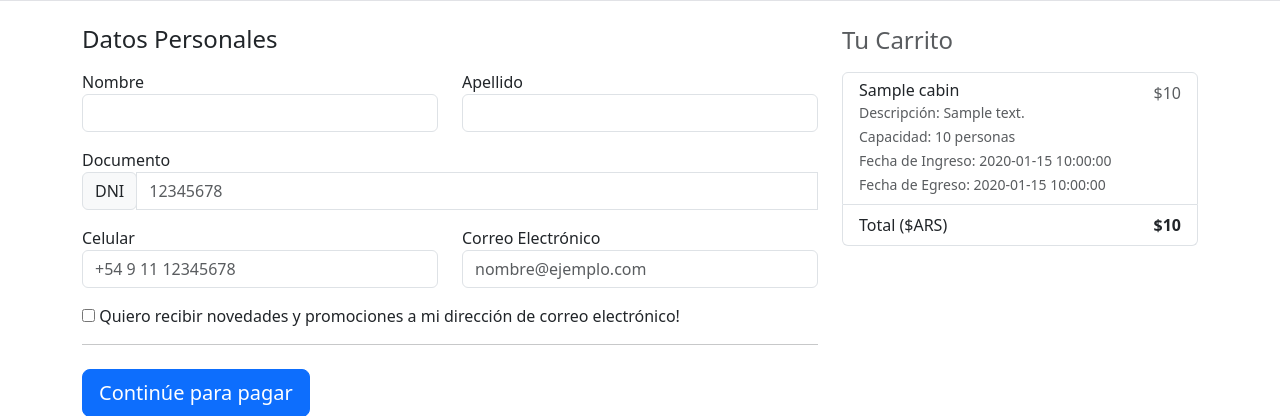
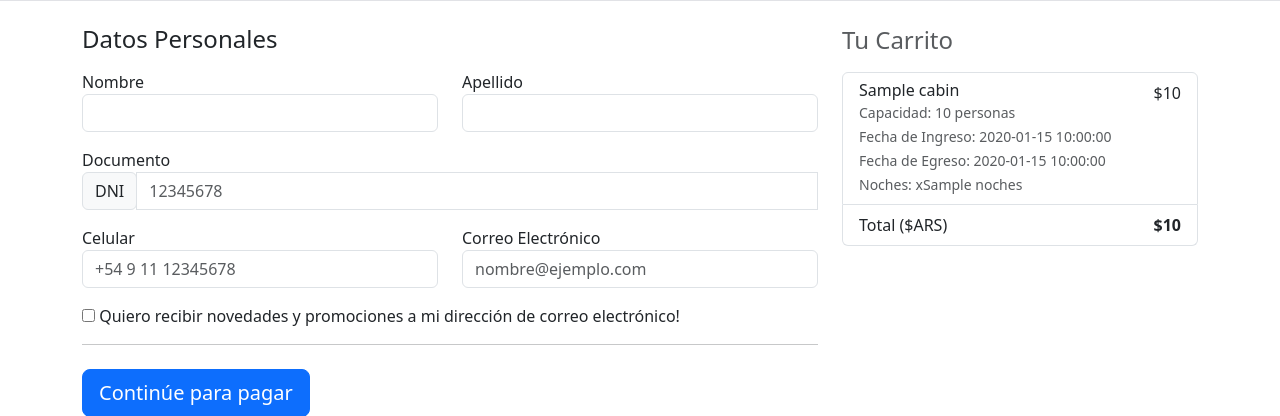
Before and after one commit to tompivel/tp-ids, a Flask app: template frontend/templates/reservar.html in a window 1280 px wide. Shown: the part 649-1065 px from the top of the page. Run offline with Flask 3, Linux system fonts and the light colour scheme; the template is opened without the code that fills it: most values are stand-ins (such as "Sample title", 1, 10 or a date in 2020); some libraries are stand-ins or nearby versions.

Commit message:
44- Precio x noches distinguido

```diff
--- a/frontend/app.py
+++ b/frontend/app.py
@@ -70,8 +70,9 @@ def reservar():
             data = eval(data)
             fecha_salida = datetime.strptime(data['fecha_salida'], '%Y-%m-%d')
             fecha_entrada = datetime.strptime(data['fecha_entrada'], '%Y-%m-%d')
-            precioTotal = float(cabin['precio']) * (fecha_salida - fecha_entrada).days
-            return render_template('reservar.html', data=data, cabin=cabin, precioTotal=precioTotal)
+            noches = (fecha_salida - fecha_entrada).days
+            precioTotal = float(cabin['precio']) * noches
+            return render_template('reservar.html', data=data, cabin=cabin, precioTotal=precioTotal, noches=noches)
         return render_template('reservar.html')
 
 @app.route('/listar_reservas')
--- a/frontend/templates/reservar.html
+++ b/frontend/templates/reservar.html
@@ -43,11 +43,14 @@
                 <li class="list-group-item d-flex justify-content-between lh-condensed">
                     <div>
                         <h6 class="my-0">{{ cabin.nombre }}</h6>
-                        <small class="text-muted">Descripción: {{ cabin.descripcion }} <br>Capacidad: {{
-                            cabin.capacidad }} personas<br> Fecha de Ingreso: {{data.fecha_entrada}} <br> Fecha de Egreso: {{data.fecha_salida}}
+                        <small class="text-muted">
+                            Capacidad: {{cabin.capacidad }} personas<br>
+                            Fecha de Ingreso: {{data.fecha_entrada}} <br>
+                            Fecha de Egreso: {{data.fecha_salida}} <br>
+                            Noches: x{{noches}}<br>
                         </small>
                     </div>
-                    <span class="text-muted">${{ cabin.precio }}</span>
+                    <span class="text-muted"></span>${{ cabin.precio }}</span>
                 </li>
                 <li class="list-group-item d-flex justify-content-between">
                     <span>Total ($ARS)</span>
```
Also changed, not shown: frontend/templates/filtered_cabins.html (+5 -2 lines).
